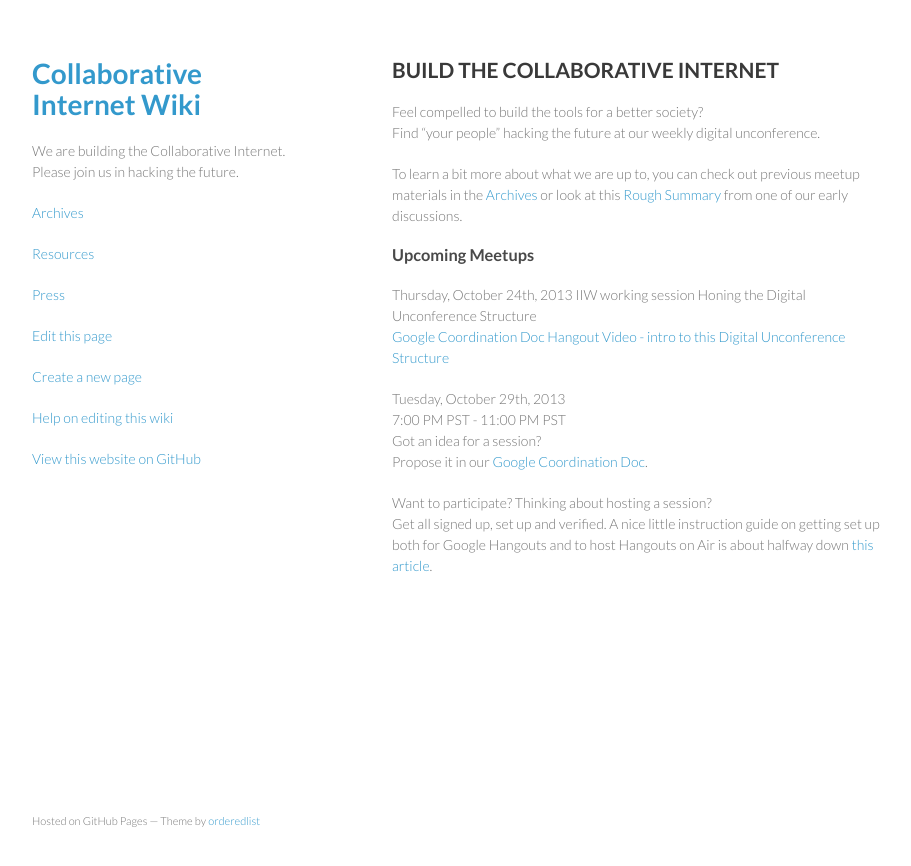
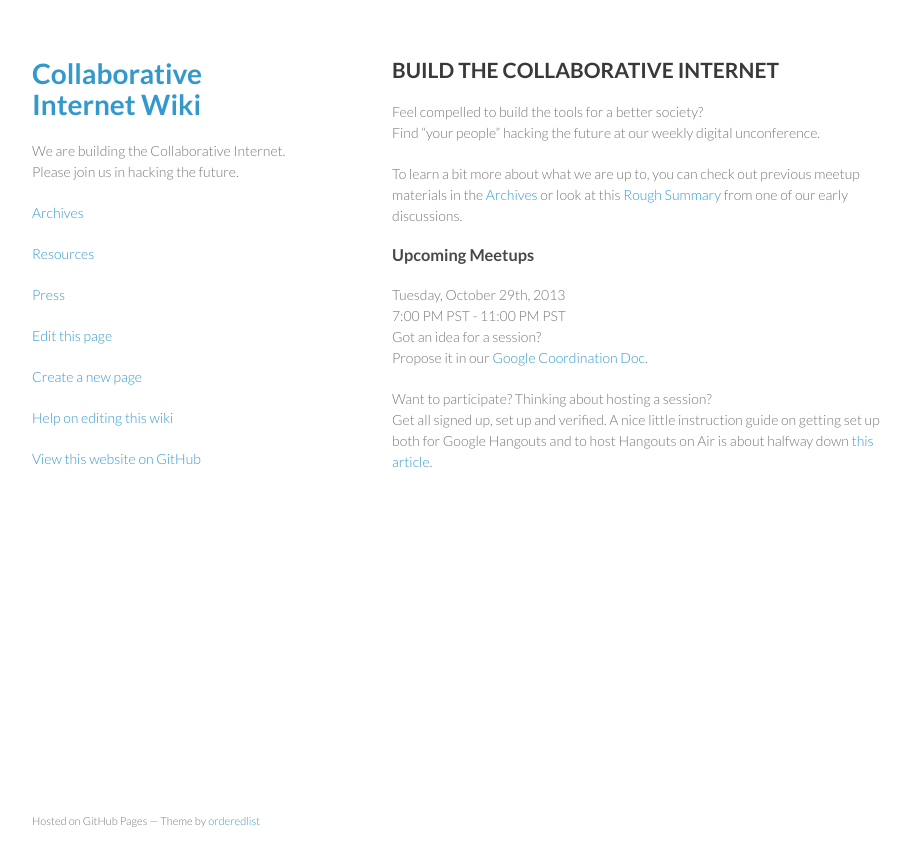
Before and after one commit to collaborativeinternet/collaborativeinternet.github.io, a Jekyll site: the page built from index.md, in a window 1280 px wide. Shown: the top 866 px of the page, without its empty margins (178-1089 px from the left). Built offline with Jekyll 4.4.1, drawn with Linux system fonts in a browser that asks for light colours.

Commit message:
Update index.md

```diff
--- a/index.md
+++ b/index.md
@@ -11,12 +11,6 @@ To learn a bit more about what we are up to, you can check out previous meetup m
 
 ### Upcoming Meetups
 
-Thursday, October 24th, 2013
-IIW working session
-Honing the Digital Unconference Structure
-[Google Coordination Doc](https://docs.google.com/spreadsheet/ccc?key=0Aqe_OvhjNeDPdEJQbVQ5djd4a21NUXplN2lUaUxhUkE&usp=sharing)
-[Hangout Video - intro to this Digital Unconference Structure](http://youtu.be/07GrbgcNal4	)
-
 Tuesday, October 29th, 2013
 7:00 PM PST - 11:00 PM PST
 Got an idea for a session?
```
